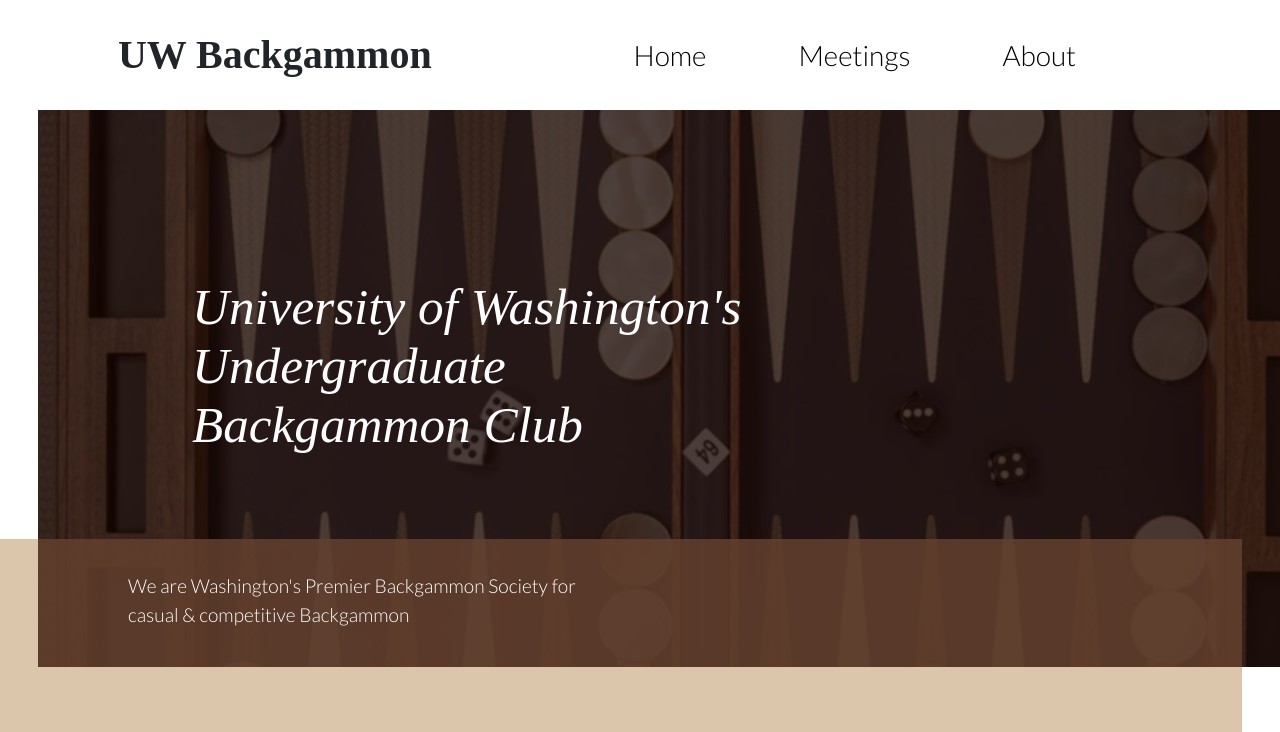
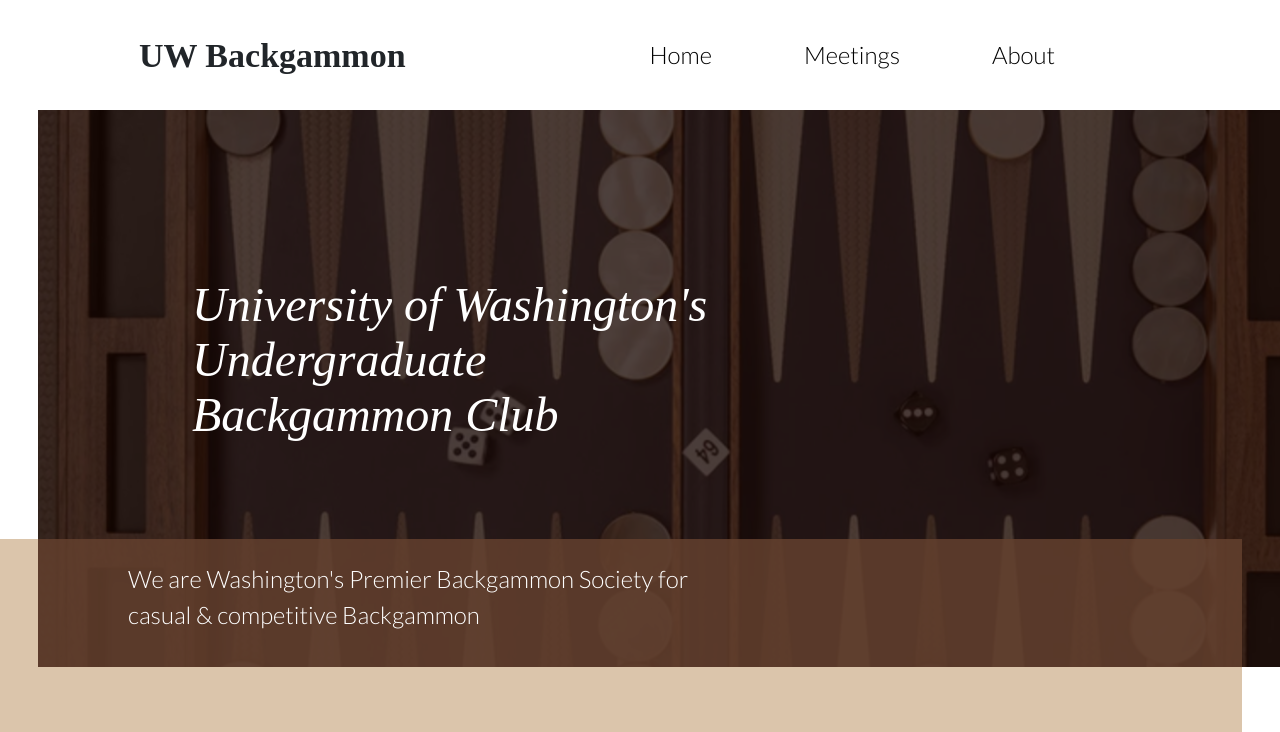
Before and after one commit to NathanKhuat/Backgammon-Club, a React (Create React App) app in the folder backgammon/: page / in a window 1280 px wide. Shown: the top 732 px of the page. Built offline with nearby package versions, Linux system fonts and the light colour scheme; a web font is replaced by a local one.

Commit message:
finished welcome and nav bar

```diff
--- a/backgammon/src/components/Navbar/Navbar.css
+++ b/backgammon/src/components/Navbar/Navbar.css
@@ -1,6 +1,5 @@
 .nav-wrapper {
     width: 100%;
-    height: 110px;
     padding: 20px;
     display: flex;
     justify-content: space-around;
@@ -10,7 +9,6 @@
 .title-text {
     font-family: 'Inria Serif', serif;
     font-style: normal;
-    font-size: 40px;
     font-weight: 550;
 }
 
@@ -21,10 +19,70 @@
 
 .nav-button {
     font-family: 'Lato', sans-serif;
-    font-size: 28px;
     font-weight: 50px;
     text-align: center;
     border: none;
     background-color: transparent;
     margin-right: 80px;
 }
+
+/* screen size adjustments */
+@media screen and (max-width: 768px) {
+    .title-text {
+        font-size: 24px;
+    }
+    .nav-wrapper {
+        height: 65px;
+    }
+    .nav-button {
+        font-size: 0px;
+    }
+}
+
+@media screen and (min-width: 769px) and (max-width: 950px) {
+    .title-text {
+        font-size: 24px;
+    }
+    .nav-wrapper {
+        height: 65px;
+    }
+    .nav-button {
+        font-size: 0px;
+    }
+}
+
+@media screen and (min-width: 951px) and (max-width: 1200px) {
+    .title-text {
+        font-size: 29px;
+    }
+    .nav-wrapper {
+        height: 110px;
+    }
+    .nav-button {
+        font-size: 20px;
+    }
+}
+
+@media screen and (min-width: 1201px) and (max-width: 1500px) {
+    .title-text {
+        font-size: 34px;
+    }
+    .nav-wrapper {
+        height: 110px;
+    }
+    .nav-button {
+        font-size: 24px;
+    }
+}
+
+@media screen and (min-width: 1501px) {
+    .title-text {
+        font-size: 40px;
+    }
+    .nav-wrapper {
+        height: 110px;
+    }
+    .nav-button {
+        font-size: 28px;
+    }
+}
--- a/backgammon/src/components/WelcomeSection/WelcomeSection.css
+++ b/backgammon/src/components/WelcomeSection/WelcomeSection.css
@@ -30,7 +30,6 @@
     font-family: 'Inria Serif', serif;
     font-style: italic;
     font-weight: 700px;
-    font-size: 4vw; /*maybe change this to px*/
     line-height: initial;
     left: 15%;
     top: 30%;
@@ -52,12 +51,11 @@
 .statement-text {
     position: absolute;
     color: #FFF;
-    font-size: 1.5vw; /*maybe change this to px*/
+    font-size: 28px;
     font-style: normal;
     font-family: 'Lato', sans-serif;
     font-weight: 50px;
     left: 10%;
-    top: 83%;
     line-height: 1.5;
     text-align: left;
     z-index: 5;
@@ -110,7 +108,16 @@
     z-index: 8;
 }
 
+/* screen size adjustments */
 @media screen and (max-width: 768px) {
+    .welcome-text {
+        font-size: 24px;
+    }
+    .statement-text {
+        font-size: 12px;
+        right: 40%;
+        top: 82%;
+    }
     .about-text {
         font-size: 8px;
     }
@@ -121,6 +128,14 @@
 }
 
 @media screen and (min-width: 769px) and (max-width: 950px) {
+    .welcome-text {
+        font-size: 28px;
+    }
+    .statement-text {
+        font-size: 14px;
+        right: 40%;
+        top: 82%;
+    }
     .about-text {
         font-size: 10px;
     }
@@ -131,6 +146,14 @@
 }
 
 @media screen and (min-width: 951px) and (max-width: 1200px) {
+    .welcome-text {
+        font-size: 40px;
+    }
+    .statement-text {
+        font-size: 18px;
+        right: 45%;
+        top: 81%;
+    }
     .about-text {
         font-size: 12px;
     }
@@ -141,6 +164,14 @@
 }
 
 @media screen and (min-width: 1201px) and (max-width: 1500px) {
+    .welcome-text {
+        font-size: 48px;
+    }
+    .statement-text {
+        font-size: 24px;
+        right: 45%;
+        top: 81%;
+    }
     .about-text {
         font-size: 15px;
     }
@@ -151,6 +182,14 @@
 }
 
 @media screen and (min-width: 1501px) {
+    .welcome-text {
+        font-size: 64px;
+    }
+    .statement-text {
+        font-size: 28px;
+        right: 45%;
+        top: 82%;
+    }
     .about-text {
         font-size: 20px;
     }
--- a/backgammon/src/components/WelcomeSection/WelcomeSection.tsx
+++ b/backgammon/src/components/WelcomeSection/WelcomeSection.tsx
@@ -23,7 +23,7 @@
         passion for the game!</span>
       <div className='about2'></div>
       <span className='statement-text'>
-        We are Washington's Premier Backgammon Society for <br/>
+        We are Washington's Premier Backgammon Society for
         casual & competitive Backgammon
       </span>
     </div>
```
